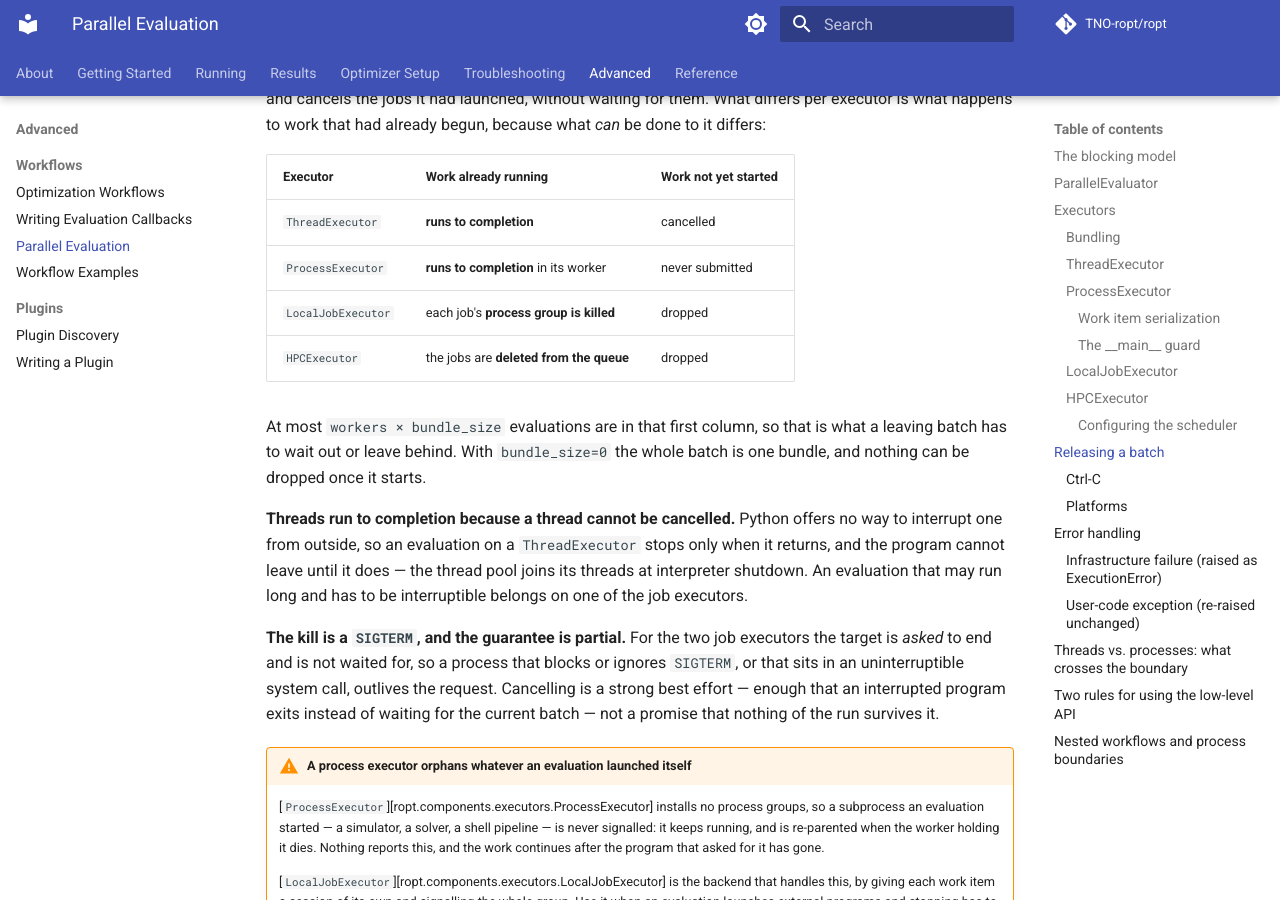
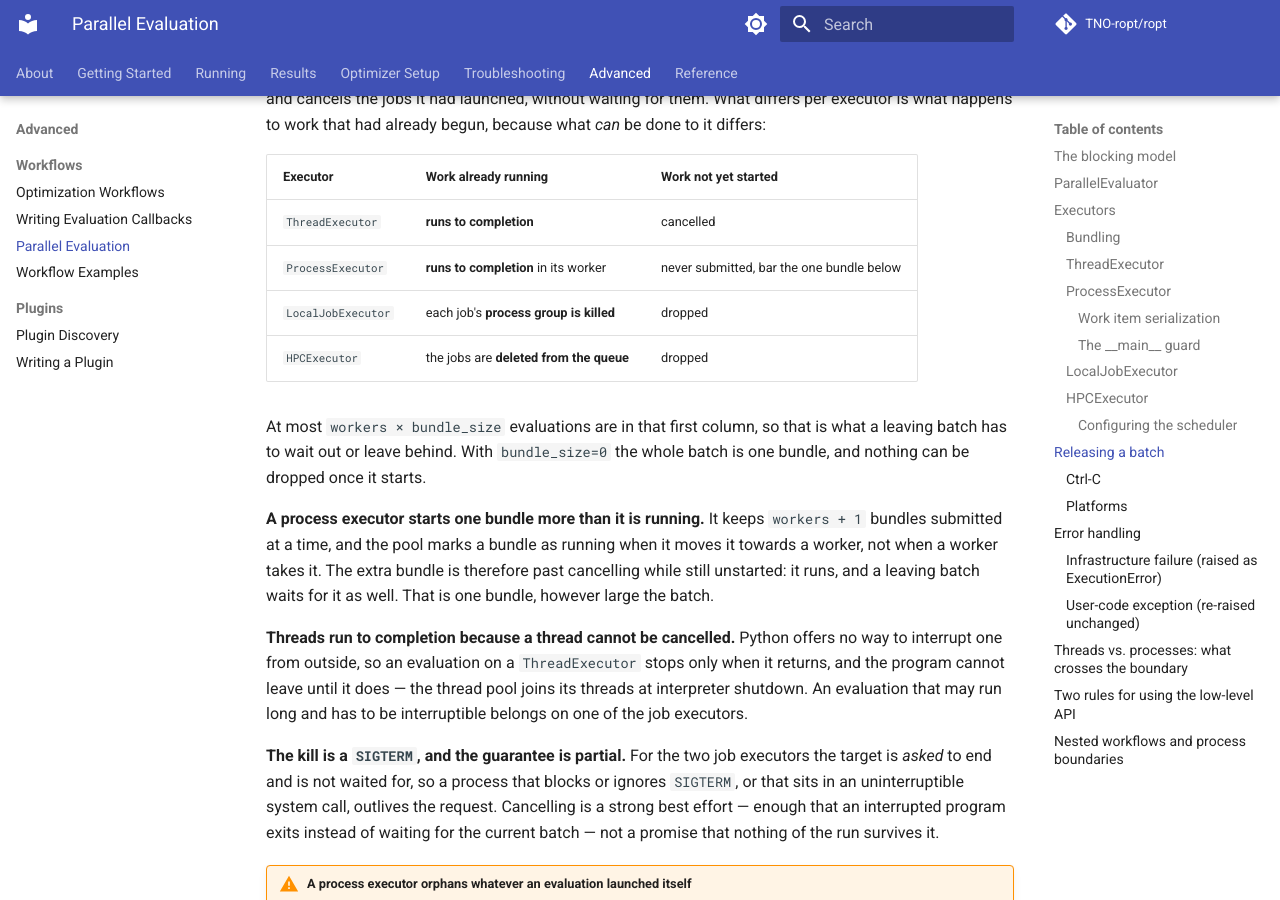
Before and after one commit to TNO-ropt/ropt, an MkDocs documentation site: the page built from docs/advanced/parallel.md, in a window 1280 px wide and 900 px high, scrolled down 9487 px. Built offline with MkDocs 1.6.1 and Material for MkDocs 9.7.7, drawn with Linux system fonts in a browser that asks for light colours; comment, search, counter and statistics services are not loaded; the version menu is left out.

Commit message:
Document the bundle a process executor starts after an abort

```diff
--- a/docs/advanced/parallel.md
+++ b/docs/advanced/parallel.md
@@ -432,13 +432,19 @@ differs:
 | Executor | Work already running | Work not yet started |
 | --- | --- | --- |
 | `ThreadExecutor` | **runs to completion** | cancelled |
-| `ProcessExecutor` | **runs to completion** in its worker | never submitted |
+| `ProcessExecutor` | **runs to completion** in its worker | never submitted, bar the one bundle below |
 | `LocalJobExecutor` | each job's **process group is killed** | dropped |
 | `HPCExecutor` | the jobs are **deleted from the queue** | dropped |
 
 At most `workers × bundle_size` evaluations are in that first column, so that is
 what a leaving batch has to wait out or leave behind. With `bundle_size=0` the
 whole batch is one bundle, and nothing can be dropped once it starts.
+
+**A process executor starts one bundle more than it is running.** It keeps
+`workers + 1` bundles submitted at a time, and the pool marks a bundle as
+running when it moves it towards a worker, not when a worker takes it. The extra
+bundle is therefore past cancelling while still unstarted: it runs, and a
+leaving batch waits for it as well. That is one bundle, however large the batch.
 
 **Threads run to completion because a thread cannot be cancelled.** Python
 offers no way to interrupt one from outside, so an evaluation on a
--- a/docs/running/parallel.md
+++ b/docs/running/parallel.md
@@ -314,7 +314,7 @@ and the resources a job asks for, are set out in
 rules choices *out*: whether your objective touches anything beyond its
 arguments and its return value. If it does, stay with threads or with no
 pool, because the others work on a copy. Once that is settled, the choice is
-about speed:
+about speed, and about what [stopping a run](#stopping-a-run) can do:
 
 | Pool | Where evaluations run | Data | Speeds up heavy Python? | Use when |
 | --- | --- | --- | --- | --- |
@@ -417,6 +417,11 @@ everything is signalled to end and not waited for. A program that ignores the
 request, or that is stuck inside the operating system, keeps running. The run
 exits promptly instead of waiting out the current batch, but processes it
 started may still be alive afterwards.
+
+**A process pool also finishes one evaluation it had not started.** It keeps one
+more evaluation submitted than it has workers, and a submitted evaluation can no
+longer be cancelled, so that one runs too before the run ends. It is one
+evaluation however many are left to do.
 
 !!! tip "If Ctrl-C seems to do nothing at all"
     Some third-party packages change a process-wide setting when imported that
```
Also changed, not shown: other parts of docs/running/parallel.md (+1 -1 lines), 2 other files.
